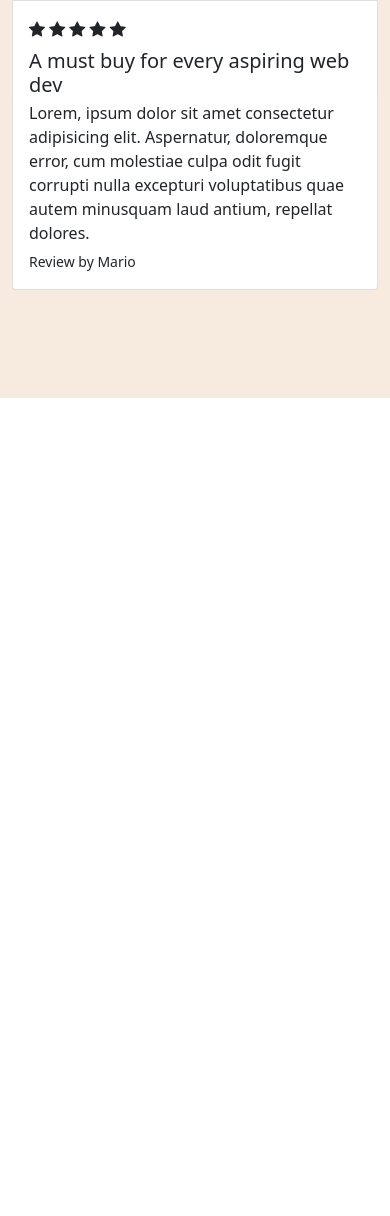
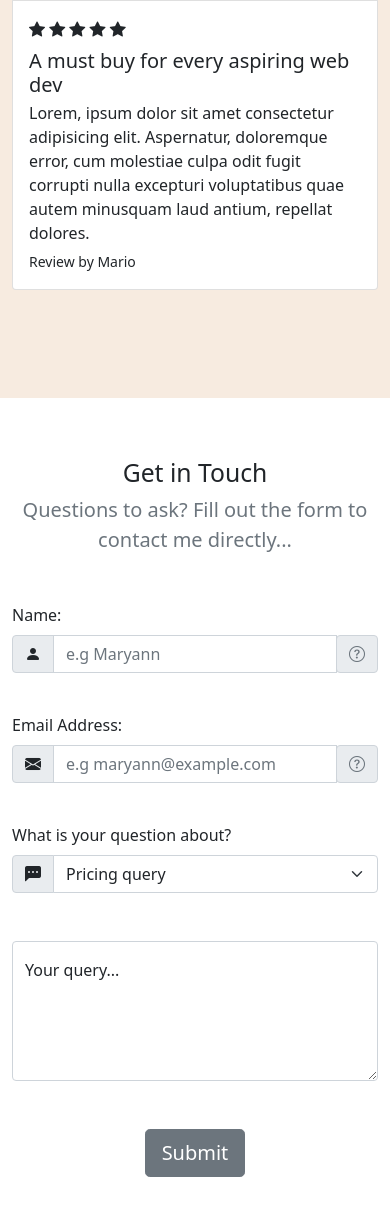
Before and after one commit to maryann839/Ebook-Cover, a plain HTML site: page index.html in a window 390 px wide. Shown: the part 3966-5182 px from the top of the page. Before the commit the page ends 4364 px from the top, so only its background shows below. Drawn offline with nearby package versions, Linux system fonts and the light colour scheme.

Commit message:
intro to forms

```diff
--- a/index.html
+++ b/index.html
@@ -72,7 +72,9 @@
                     <!-- <a href="#" class="my-4 text-danger">Explore my other books</a> -->
                   </div>
                   <div class="col-md-5 text-center">
-                    <img src="assets/ebook-cover.png" alt="Ebook-cover" class="img-fluid d-none d-md-block">
+                    <span class="tt" data-bs-placement="top" title="Net-Ninja Book Cover">
+                        <img src="assets/ebook-cover.png" alt="Ebook-cover" class="img-fluid d-none d-md-block">
+                    </span>
                   </div>
             </div>
         </div>
@@ -294,10 +296,66 @@
         </div>
     </section>
 
+    <!--Intro to forms-->
+    <section id="contactus">
+        <div class="container-lg">
+            <div class="text-center">
+                <h2>Get in Touch</h2>
+                <p class="lead text-muted">Questions to ask? Fill out the form to contact me directly...</p>
+            </div>
+            <div class="row my-5 justify-content-center">
+                <div class="col-lg-6">
+                    <form >
+                        <label for="name" class="form-label">Name:</label>
+                        <div class="input-group mb-3">
+                            <span class="input-group-text"><i class="bi bi-person-fill"></i></span>
+                            <input type="text" class="form-control" id="name" placeholder="e.g Maryann">
+                            <span class="tt" data-bs-placement="top" title="Pretty explanatory">
+                                <span class="input-group-text"><i class="bi bi-question-circle text-muted"></i></span>
+                            </span>
+                        </div>
+                        <label for="email" class="form-label mt-4">Email Address:</label>
+                        <div class="input-group mb-3">
+                            <span class="input-group-text"><i class="bi bi-envelope-fill"></i></i></span>
+                            <input type="text" class="form-control" id="email" placeholder="e.g maryann@example.com">
+                            <span class="tt" data-bs-placement="bottom" title="Enter an email address we can reply to">
+                                <span class="input-group-text"><i class="bi bi-question-circle text-muted"></i></span>
+                            </span>
+                        </div>
+                        <label for="subject" class="form-label mt-4">What is your question about?</label>
+                        <div class="input-group mb-3">
+                            <span class="input-group-text"><i class="bi bi-chat-left-dots-fill"></i></span>
+                            <select class="form-select" id="subject">
+                                <option selected>Pricing query</option>
+                                <option value="1">Content query</option>
+                                <option value="2">Other query</option>
+                              </select>
+                        </div>
+                        <div class="mb-3 mt-5 form-floating">
+                            <label for="query" class="form-label ">Your query...</label>
+                            <textarea class="form-control" id="query" style="height: 140px;"></textarea>
+                        </div>
+                        <div class="mt-5 text-center">
+                            <button type="submit" class="btn btn-lg btn-secondary">Submit</button>
+                        </div>
+                    </form>
+                </div>
+            </div>
+        </div>
+    </section>
+
+
 
 
     <script src="https://cdn.jsdelivr.net/npm/bootstrap@5.0.2/dist/js/bootstrap.bundle.min.js"
     integrity="sha384-MrcW6ZMFYlzcLA8Nl+NtUVF0sA7MsXsP1UyJoMp4YLEuNSfAP+JcXn/tWtIaxVXM"
      crossorigin="anonymous"></script>
+     <script>
+        const tooltips = document.querySelectorAll(".tt")
+        tooltips.forEach(t => {
+            new bootstrap.Tooltip(t)
+        })
+
+     </script>
 </body>
 </html>
```
